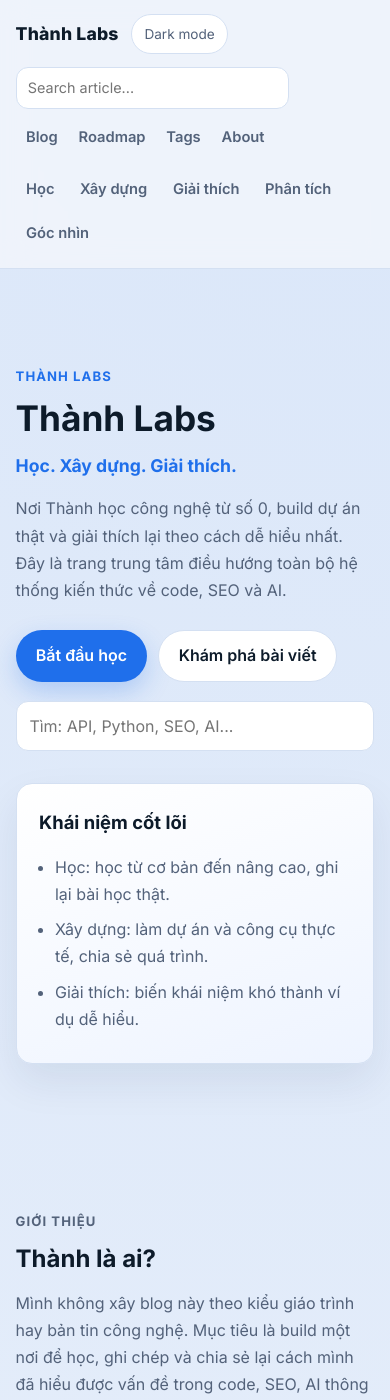
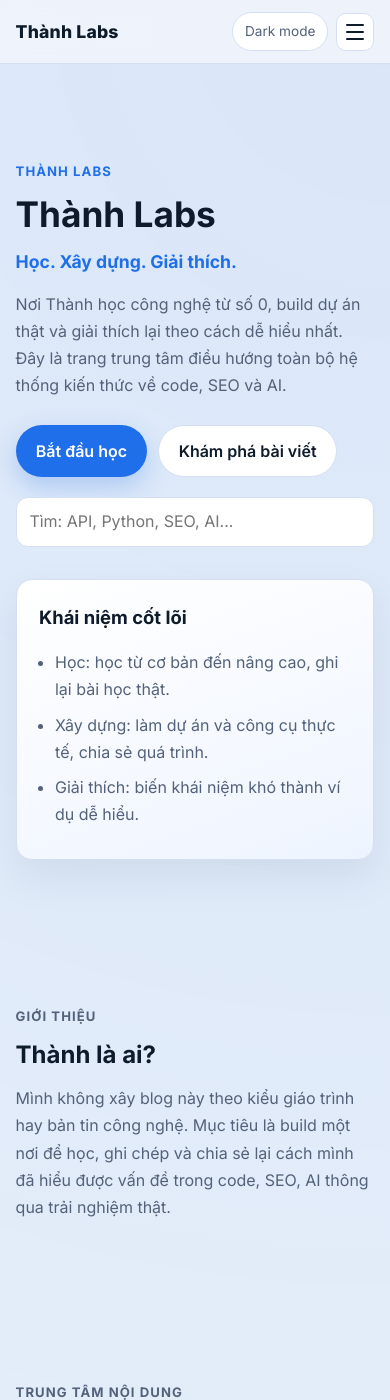
Before and after one commit to bathanhn3/bathanhn3.github.io, a Jekyll site: the page built from index.html, in a window 390 px wide and 1400 px high. Built offline with Jekyll 4.4.1, drawn with Linux system fonts in a browser that asks for light colours.

Commit message:
Mobile menu fix

```diff
--- a/_includes/header.html
+++ b/_includes/header.html
@@ -2,17 +2,17 @@
   <div class="container header-shell">
     <div class="brand-row">
       <a class="logo" href="{{ '/' | relative_url }}">Thành Labs</a>
+      <div class="brand-actions">
         <button class="theme-toggle" type="button" data-theme-toggle aria-label="Toggle dark mode">Dark mode</button>
+        <button class="menu-toggle" type="button" data-menu-toggle aria-label="Open menu" aria-expanded="false">
+          <span></span>
+          <span></span>
+          <span></span>
+        </button>
+      </div>
     </div>
 
-    <nav class="primary-nav" aria-label="Main navigation">
-      <a href="{{ '/hoc/' | relative_url }}" {% if page.url contains '/hoc/' %}aria-current="page"{% endif %}>Học</a>
-      <a href="{{ '/xay-dung/' | relative_url }}" {% if page.url contains '/xay-dung/' %}aria-current="page"{% endif %}>Xây dựng</a>
-      <a href="{{ '/giai-thich/' | relative_url }}" {% if page.url contains '/giai-thich/' %}aria-current="page"{% endif %}>Giải thích</a>
-      <a href="{{ '/phan-tich/' | relative_url }}" {% if page.url contains '/phan-tich/' %}aria-current="page"{% endif %}>Phân tích</a>
-      <a href="{{ '/goc-nhin/' | relative_url }}" {% if page.url contains '/goc-nhin/' %}aria-current="page"{% endif %}>Góc nhìn</a>
-    </nav>
-
+    <div class="nav-drawer" data-nav-drawer>
       <div class="header-tools">
         <form class="site-search site-search--compact" data-search role="search" action="{{ '/blog/' | relative_url }}" method="get">
           <label class="visually-hidden" for="header-search">Search articles</label>
@@ -27,5 +27,14 @@
           <a href="{{ '/about/' | relative_url }}" {% if page.url contains '/about/' %}aria-current="page"{% endif %}>About</a>
         </nav>
       </div>
+
+      <nav class="primary-nav" aria-label="Main navigation">
+        <a href="{{ '/hoc/' | relative_url }}" {% if page.url contains '/hoc/' %}aria-current="page"{% endif %}>Học</a>
+        <a href="{{ '/xay-dung/' | relative_url }}" {% if page.url contains '/xay-dung/' %}aria-current="page"{% endif %}>Xây dựng</a>
+        <a href="{{ '/giai-thich/' | relative_url }}" {% if page.url contains '/giai-thich/' %}aria-current="page"{% endif %}>Giải thích</a>
+        <a href="{{ '/phan-tich/' | relative_url }}" {% if page.url contains '/phan-tich/' %}aria-current="page"{% endif %}>Phân tích</a>
+        <a href="{{ '/goc-nhin/' | relative_url }}" {% if page.url contains '/goc-nhin/' %}aria-current="page"{% endif %}>Góc nhìn</a>
+      </nav>
+    </div>
   </div>
 </header>
--- a/css/main.css
+++ b/css/main.css
@@ -150,7 +150,14 @@ img {
   grid-area: brand;
   display: flex;
   align-items: center;
+  justify-content: space-between;
   gap: 0.8rem;
+}
+
+.brand-actions {
+  display: flex;
+  align-items: center;
+  gap: 0.5rem;
 }
 
 .logo {
@@ -169,6 +176,48 @@ img {
   color: var(--muted);
   background: var(--surface);
   cursor: pointer;
+}
+
+.menu-toggle {
+  display: none;
+  flex-direction: column;
+  justify-content: center;
+  align-items: center;
+  gap: 5px;
+  width: 38px;
+  height: 38px;
+  border: 1px solid var(--line);
+  border-radius: 10px;
+  background: var(--surface);
+  cursor: pointer;
+  padding: 0;
+  flex-shrink: 0;
+}
+
+.menu-toggle span {
+  display: block;
+  width: 18px;
+  height: 2px;
+  background: var(--text);
+  border-radius: 2px;
+  transition: transform 0.25s ease, opacity 0.2s ease;
+}
+
+.menu-toggle[aria-expanded='true'] span:nth-child(1) {
+  transform: translateY(7px) rotate(45deg);
+}
+
+.menu-toggle[aria-expanded='true'] span:nth-child(2) {
+  opacity: 0;
+  transform: scaleX(0);
+}
+
+.menu-toggle[aria-expanded='true'] span:nth-child(3) {
+  transform: translateY(-7px) rotate(-45deg);
+}
+
+.nav-drawer {
+  display: contents;
 }
 
 .primary-nav {
@@ -831,17 +880,46 @@ img {
 
   .header-shell {
     grid-template-columns: 1fr;
-    grid-template-areas:
-      'brand'
-      'tools'
-      'primary';
+    grid-template-areas: 'brand';
+    padding: 0.75rem 0;
+  }
+
+  .menu-toggle {
+    display: flex;
+  }
+
+  .nav-drawer {
+    display: none;
+    flex-direction: column;
+    gap: 0.75rem;
+    border-top: 1px solid var(--line);
+    padding: 1rem 0 0.5rem;
+    margin-top: 0.5rem;
+  }
+
+  .nav-drawer.is-open {
+    display: flex;
   }
 
   .header-tools {
-    justify-self: start;
+    justify-self: auto;
+    flex-direction: column;
+    align-items: stretch;
+    width: 100%;
+    gap: 0.6rem;
+    flex-wrap: nowrap;
+  }
+
+  .secondary-nav {
+    flex-wrap: wrap;
+  }
+
+  .primary-nav {
+    border-top: 1px solid var(--line);
+    padding-top: 0.6rem;
   }
 
   .site-search--compact input {
-    width: min(70vw, 300px);
+    width: 100%;
   }
 }
--- a/script.js
+++ b/script.js
@@ -194,6 +194,36 @@
     });
   }
 
+  var menuToggle = document.querySelector('[data-menu-toggle]');
+  var navDrawer = document.querySelector('[data-nav-drawer]');
+
+  if (menuToggle && navDrawer) {
+    menuToggle.addEventListener('click', function () {
+      var isOpen = navDrawer.classList.toggle('is-open');
+      menuToggle.setAttribute('aria-expanded', isOpen ? 'true' : 'false');
+      menuToggle.setAttribute('aria-label', isOpen ? 'Close menu' : 'Open menu');
+    });
+
+    document.addEventListener('click', function (event) {
+      if (!navDrawer.classList.contains('is-open')) {
+        return;
+      }
+      if (!menuToggle.contains(event.target) && !navDrawer.contains(event.target)) {
+        navDrawer.classList.remove('is-open');
+        menuToggle.setAttribute('aria-expanded', 'false');
+        menuToggle.setAttribute('aria-label', 'Open menu');
+      }
+    });
+
+    navDrawer.querySelectorAll('a').forEach(function (link) {
+      link.addEventListener('click', function () {
+        navDrawer.classList.remove('is-open');
+        menuToggle.setAttribute('aria-expanded', 'false');
+        menuToggle.setAttribute('aria-label', 'Open menu');
+      });
+    });
+  }
+
   var tocList = document.getElementById('toc-list');
   var postContent = document.getElementById('post-content');
 
```
Lines whose indentation alone changed are shown as unchanged.
